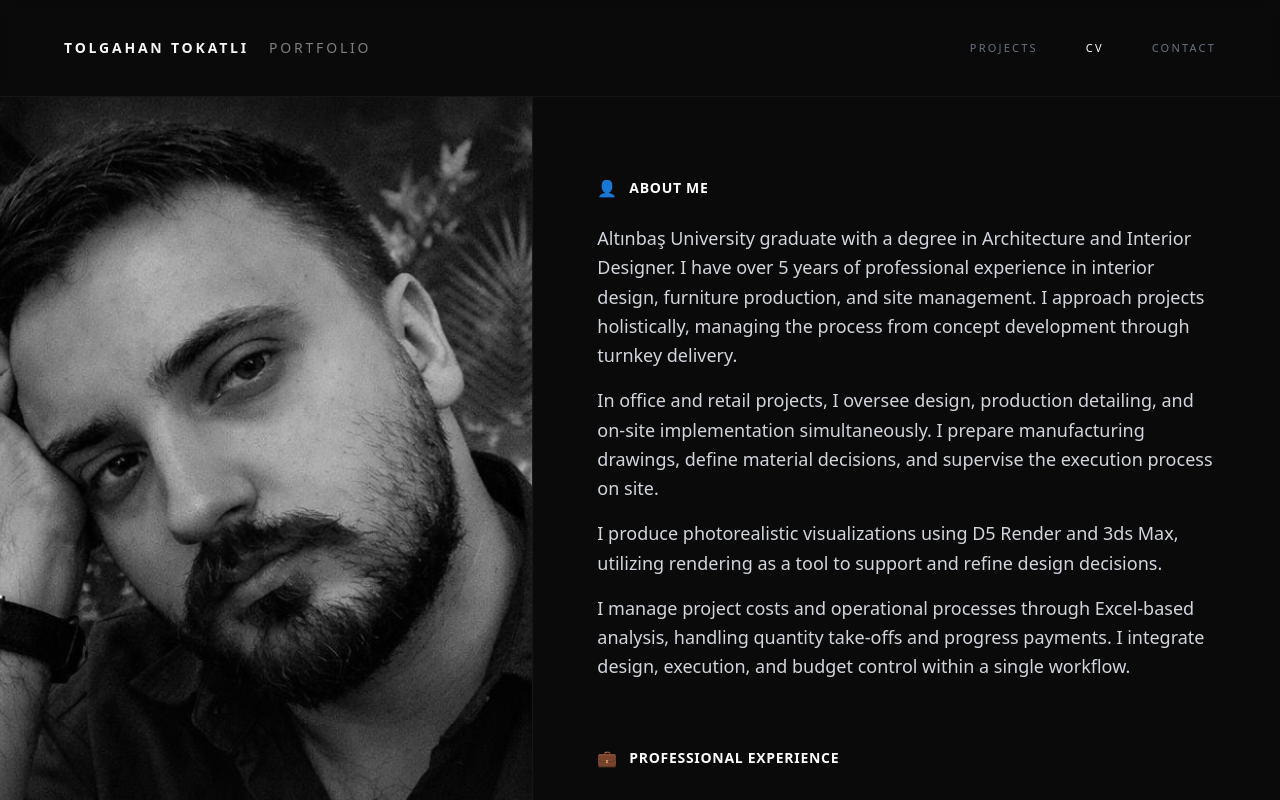
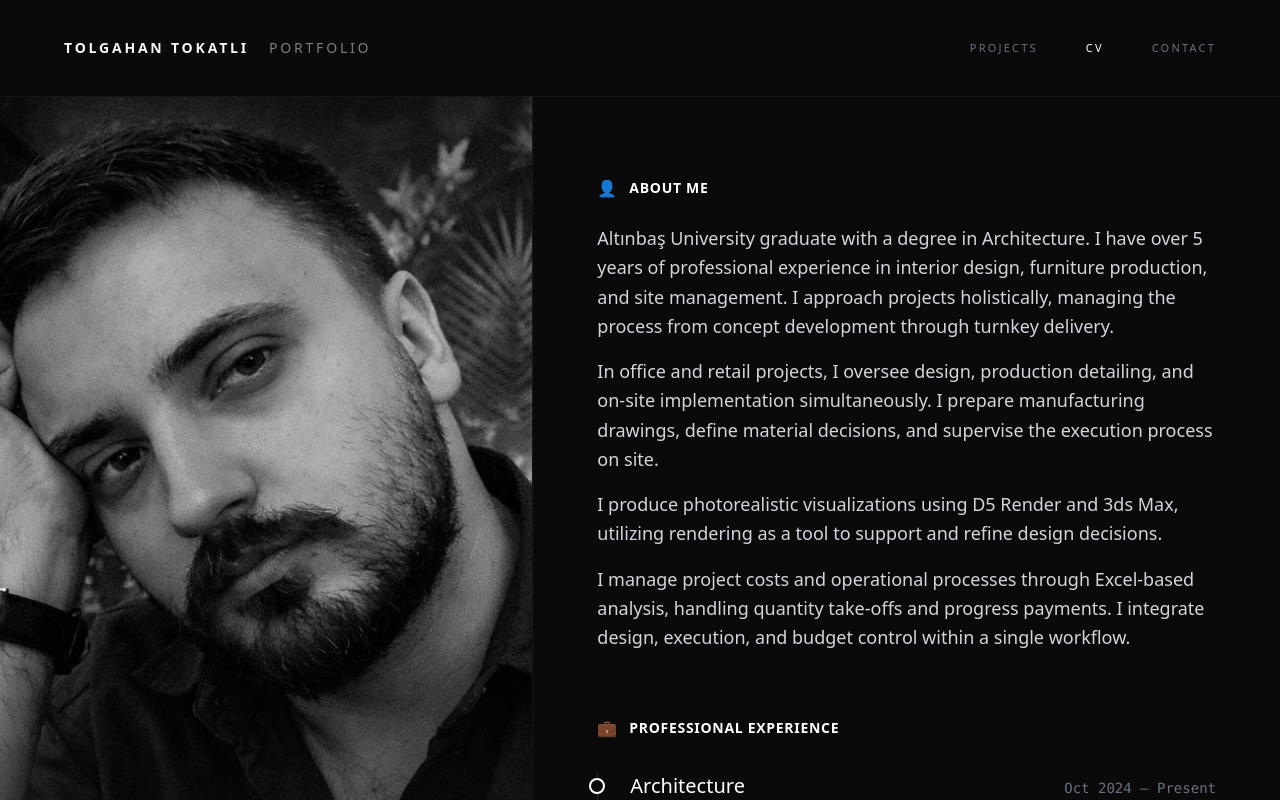
Before and after one commit to trillebart1/portfolio, a Next.js app: page /about in a window 1280 px wide. Shown: the top 800 px of the page. Built offline with nearby package versions, Linux system fonts and the light colour scheme; a web font is replaced by a local one.

Commit message:
fix: update about me text

```diff
--- a/app/about/page.tsx
+++ b/app/about/page.tsx
@@ -60,7 +60,7 @@ export default function AboutPage() {
                             </div>
                             <div className="text-gray-300 leading-relaxed font-light text-lg space-y-4">
                                 <p>
-                                    Altınbaş University graduate with a degree in Architecture and Interior Designer. I have over 5 years of professional experience in interior design, furniture production, and site management. I approach projects holistically, managing the process from concept development through turnkey delivery.
+                                    Altınbaş University graduate with a degree in Architecture. I have over 5 years of professional experience in interior design, furniture production, and site management. I approach projects holistically, managing the process from concept development through turnkey delivery.
                                 </p>
                                 <p>
                                     In office and retail projects, I oversee design, production detailing, and on-site implementation simultaneously. I prepare manufacturing drawings, define material decisions, and supervise the execution process on site.
```
